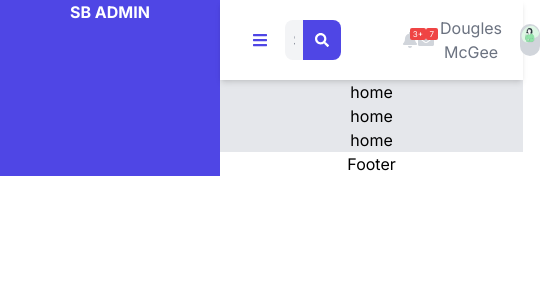
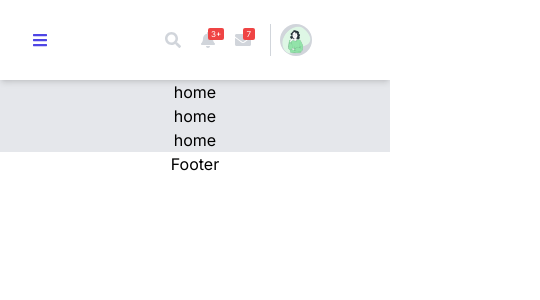
Before and after one commit to samudiSenevirathne/Admin-Dashboard, a Next.js app: page / in a window 390 px wide. Shown: the top 300 px of the page, 540 px wide, since content can reach past the window. Built offline with nearby package versions, Linux system fonts and the light colour scheme.

Commit message:
Content Updated

```diff
--- a/app/componant/Header.tsx
+++ b/app/componant/Header.tsx
@@ -32,40 +32,40 @@ export default function Header() {
     };
 
     return (
-        <nav className="flex flex-row justify-between bg-white shadow-gray shadow-md">
+        <nav className="flex flex-row  dlll:justify-evenly lg:justify-evenly dll:justify-between bg-white shadow-gray shadow-md dddl:h-20 ">
 
         <div className="w-2/5 flex flex-row">
 
-             <div className=" h-8 w-9  ml-6 rounded-full my-auto bg-white hover:bg-gray-200 hover:cursor-pointer"/>
+             <div className=" h-8 w-9  ml-6 rounded-full my-auto bg-white hover:bg-gray-200 hover:cursor-pointer dddl:block ddl:hidden"/>
 
-            <FaBars className=" text-indigo-600 absolute m-8 hover:cursor-pointer" />
+            <FaBars className=" text-indigo-600 absolute m-8 hover:cursor-pointer dddl:block ddl:hidden" />
 
-                <SearchBar/>
+                <SearchBar />
 
         </div>
 
 
           <div className="w-2/5 flex flex-row justify-evenly">
 
-          <FaSearch className="my-auto text-gray-300 cursor-pointer hover:text-gray-400 "/>
+          <FaSearch className="my-auto mx-auto text-gray-300 cursor-pointer hover:text-gray-400  dddl:block ddl:hidden"/>
 
-          <div className="flex flex-row cursor-pointer">
+          <div className="flex flex-row cursor-pointer mx-auto">
           <FaBell  onClick={toggleAlert} className={`my-auto text-gray-300 hover:text-gray-400
           ${isAlertVisible ? "text-gray-500" : ""}`}/>
           <div className="bg-red-500 h-3 w-4 text-center text-white text-[8px] rounded-sm mt-7 ml-2 absolute ">3+</div>
           </div>
 
-          <div className="flex flex-row cursor-pointer">
+          <div className="flex flex-row cursor-pointer mx-auto">
           <FaEnvelope onClick={toggleMeassage}  className={`my-auto text-gray-300 hover:text-gray-400
           ${isMeassageVisible ? "text-gray-500" : ""}`} />
 
           <div className="bg-red-500 h-3 w-3 text-center text-white text-[8px] rounded-sm mt-7 ml-2 absolute ">7</div>
           </div>
 
-           <div  className="bg-gray-300 h-8 w-[1px] my-auto "></div>
+           <div  className="bg-gray-300 h-8 w-[1px] my-auto mx-auto"></div>
 
-           <div className=" flex flex-row " >
-           <h1 className="my-auto text-gray-500 mr-3 cursor-pointer" onClick={togglePopUp}>Dougles McGee</h1>
+           <div className=" flex flex-row ">
+           <h1 className="my-auto text-gray-500 mr-3 cursor-pointer dddl:hidden dlll:block" onClick={togglePopUp}>Dougles McGee</h1>
            <div className="h-8 w-8 rounded-full bg-gray-300 my-auto cursor-pointer" onClick={togglePopUp}>
                         <Image src={User} alt="User Profile" />
             </div>
--- a/app/componant/SearchBar.tsx
+++ b/app/componant/SearchBar.tsx
@@ -2,20 +2,20 @@ import { FaSearch } from "react-icons/fa";
 
 export default function SearchBar() {
     return (
-       <div className="w-full flex flex-row">
+       <div className="w-full flex flex-row ">
 
       <input className="w-full ml-8 mt-5 mb-5 bg-gray-100 rounded-l-lg
       py-2 px-2 text-gray-600  placeholder:text-gray-500 sm:text-sm sm:leading-6
-      focus:outline-none focus:ring-4 focus:ring-offset-inherit  focus:ring-indigo-300  "
+      focus:outline-none focus:ring-4 focus:ring-offset-inherit  focus:ring-indigo-300 dddl:hidden ddl:block"
       type="text"  name="title" placeholder="Search for..."/>
 
       <button className="flex mt-5 mb-5 w-10  mx-auto justify-center rounded-r-lg
        bg-indigo-600 px-3 focus:ring-4 focus:ring-offset-inherit focus:ring-indigo-300
-      py-1.5 text-sm font-semibold hover:bg-indigo-700" type="button" >
+      py-1.5 text-sm font-semibold hover:bg-indigo-700 dddl:hidden ddl:block" type="button" >
       <FaSearch className="my-auto text-white" />
       </button>
 
-   </div>
+      </div>
 
     );
   }
--- a/app/componant/SideBar.tsx
+++ b/app/componant/SideBar.tsx
@@ -1,6 +1,6 @@
 export default function SideBar() {
     return (
-      <main className="text-center mx-auto  bg-indigo-600">
+      <main className="text-center mx-auto bg-indigo-600 dddl:hidden ddl:block">
         <h1 className=" text-white  font-bold w-[220px]">SB ADMIN</h1>
       </main>
     );
--- a/tailwind.config.ts
+++ b/tailwind.config.ts
@@ -18,12 +18,16 @@ const config: Config = {
          // => @media (min-width: 0px) { ... }
          'adl': '375px',
          // => @media (min-width: 375px) { ... }
-       'ddl': '670px',
-         // => @media (min-width: 670px) { ... }
+       'ddl': '570px',
+         // => @media (min-width: 570px) { ... }
+         'dlll': '769px',
+         // => @media (min-width: 769px) { ... }
+         'dll': '1200px',
+      // => @media (min-width: 1200px) { ... }
       'dl': '1440px',
-      // => @media (min-width: 1280px) { ... }
+      // => @media (min-width: 1400px) { ... }
       '2dl': '2560px',
-      // => @media (min-width: 1280px) { ... }
+      // => @media (min-width: 2560px) { ... }
    },
     },
   },
```
